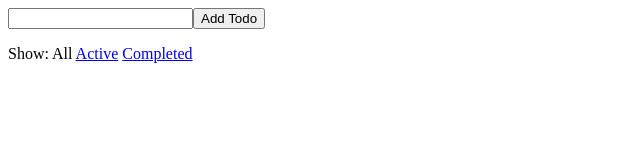
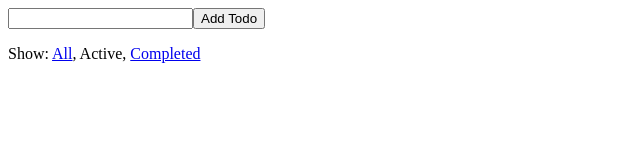
Before and after one commit to AJRedDevil/building-react-applications-with-idiomatic-redux, a React (Create React App) app: page /active in a window 1280 px wide. Shown: the top 160 px of the page, without its empty margins (0-640 px from the left). Built offline with nearby package versions, Linux system fonts and the light colour scheme.

Commit message:
Navigating with react router link

```diff
--- a/package.json
+++ b/package.json
@@ -6,6 +6,7 @@
     "deep-freeze": "0.0.1",
     "expect": "^1.20.2",
     "lodash": "^4.17.4",
+    "prop-types": "^15.6.0",
     "react": "^15.6.1",
     "react-dom": "^15.6.1",
     "react-redux": "^5.0.6",
--- a/src/actions/index.js
+++ b/src/actions/index.js
@@ -6,11 +6,6 @@ export const addTodo = text => ({
     text
 });
 
-export const setVisibilityFilter = filter => ({
-    type: 'SET_VISIBILITY_FILTER',
-    filter
-});
-
 export const toggleTodo = id => ({
     type: 'TOGGLE_TODO',
     id
--- a/src/components/Root.js
+++ b/src/components/Root.js
@@ -1,15 +1,22 @@
 import React from 'react';
 import { Provider }  from 'react-redux';
 import { BrowserRouter, Route } from 'react-router-dom';
+import PropTypes from 'prop-types';
 
 import TodoApp from './app';
 
 const Root = ({ store }) => (
     <Provider store={store}>
         <BrowserRouter>
-            <Route path='/' component={TodoApp} />
+            <Route path='/:filter?' component={TodoApp} />
         </BrowserRouter>
     </Provider>
 );
+Root.propTypes = {
+    store: PropTypes.oneOfType( [
+        PropTypes.func.isRequired,
+        PropTypes.object.isRequired
+    ] ).isRequired
+};
 
 export default Root;
--- a/src/components/addTodo.jsx
+++ b/src/components/addTodo.jsx
@@ -1,5 +1,6 @@
 import React from 'react';
 import { connect } from 'react-redux';
+import PropTypes from 'prop-types';
 
 import { addTodo } from '../actions';
 
@@ -19,6 +20,9 @@ let AddTodo = ({ dispatch }) => {
         </div>
     );
 };
+AddTodo.propTypes = {
+    dispatch: PropTypes.func.isRequired,
+};
 
 AddTodo = connect()(AddTodo);
 
--- a/src/components/app.jsx
+++ b/src/components/app.jsx
@@ -4,9 +4,7 @@ import AddTodo from './addTodo';
 import VisibleTodoList from './todoList';
 import Footer from './footer';
 
-const TodoApp = ({
-    store
-}) => (
+const TodoApp = () => (
     <div>
         <AddTodo />
         <VisibleTodoList />
--- a/src/components/filterLink.jsx
+++ b/src/components/filterLink.jsx
@@ -1,51 +1,22 @@
-import React, { Component } from 'react';
-import { connect } from 'react-redux';
+import React from 'react';
+import PropTypes from 'prop-types';
+import { NavLink } from 'react-router-dom';
 
-import { setVisibilityFilter } from '../actions';
-
-const Link = ({
-    active,
-    onClick,
-    children
-}) => {
-    if (active) {
-        return <span>{children}</span>;
-    }
-
-    return (
-        <a
-            href='#'
-            onClick={e => {
-                e.preventDefault();
-                onClick();
-            }}
-        >
-            {children}
-        </a>
-    );
+const FilterLink = ({ filter, children }) => (
+    <NavLink
+        exact
+        to={filter === 'all' ? '/' : `/${ filter }`}
+        activeStyle={{
+            textDecoration: 'none',
+            color: 'black',
+        }}
+    >
+        {children}
+    </NavLink>
+);
+FilterLink.propTypes = {
+    filter: PropTypes.string.isRequired,
+    children: PropTypes.string.isRequired
 };
 
-const mapStateToProps = (
-    state,
-    ownProps
-) => ({
-    active:
-        ownProps.filter ===
-        state.visibilityFilter
-});
-
-const mapDispatchToProps = (
-    dispatch,
-    ownProps
-) => ({
-    onClick() {
-        dispatch(setVisibilityFilter(ownProps.filter));
-    },
-});
-
-const FilterLink = connect(
-    mapStateToProps,
-    mapDispatchToProps
-)(Link);
-
 export default FilterLink;
--- a/src/components/footer.jsx
+++ b/src/components/footer.jsx
@@ -7,19 +7,19 @@ const Footer = () => (
     Show:
     {' '}
     <FilterLink
-        filter='SHOW_ALL'
+        filter='all'
     >
         All
     </FilterLink>
-    {' '}
+    {', '}
     <FilterLink
-        filter='SHOW_ACTIVE'
+        filter='active'
     >
         Active
     </FilterLink>
-    {' '}
+    {', '}
     <FilterLink
-        filter='SHOW_COMPLETED'
+        filter='completed'
     >
         Completed
     </FilterLink>
--- a/src/components/todo.jsx
+++ b/src/components/todo.jsx
@@ -1,4 +1,5 @@
 import React from 'react';
+import PropTypes from 'prop-types';
 
 // Presentational Component
 const Todo = ({
@@ -18,5 +19,10 @@ const Todo = ({
         {text}
     </li>
 );
+Todo.propTypes = {
+    onClick: PropTypes.func.isRequired,
+    completed: PropTypes.bool.isRequired,
+    text: PropTypes.string.isRequired
+};
 
 export default Todo;
```
Also changed, not shown: src/components/todoList.jsx (+6 -1 lines), 1 other file (tests, documents, lock files or other folders).
